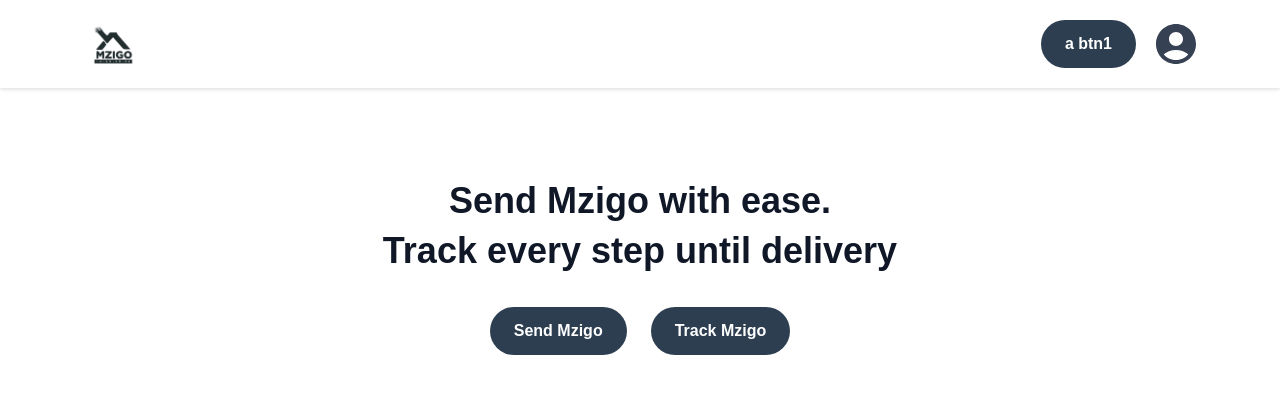
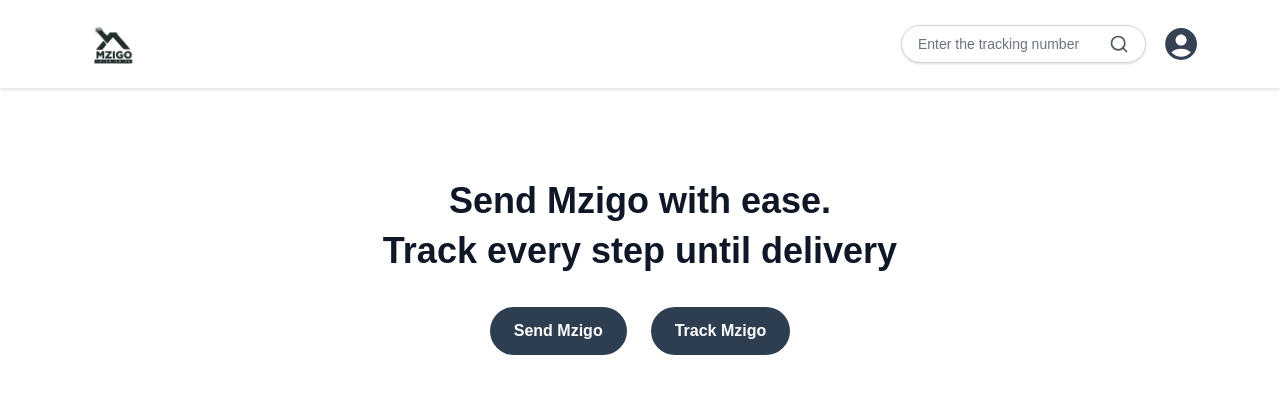
Before and after one commit to Iguru-Limited/Mzigo.co.ke, a Next.js app: page / in a window 1280 px wide. Shown: the top 394 px of the page. Built offline with nearby package versions, Linux system fonts and the light colour scheme.

Commit message:
added seach bar on the header

```diff
--- a/app/components/Header.tsx
+++ b/app/components/Header.tsx
@@ -1,16 +1,17 @@
-'use client';
+"use client";
 import React from "react";
 import { MdAccountCircle } from "react-icons/md";
 import Image from "next/image";
 import { useRouter } from "next/navigation";
+import SearchBar from "./SearchBar"
 
 function Header() {
-  const router =  useRouter();
+  const router = useRouter();
   return (
     <div className="bg-white drop-shadow-sm sticky top-0 z-50">
       <header className="flex justify-between items-center px-4 py-3 max-w-6xl mx-auto">
         {/* Logo */}
-        <div onClick={() => router.push('/')} className="cursor-pointer">
+        <div onClick={() => router.push("/")} className="cursor-pointer">
           <Image
             src="/logo.jpg"
             alt="logo"
@@ -20,14 +21,9 @@ function Header() {
           />
         </div>
 
-
         {/* Account Icon */}
         <div className="flex items-center space-x-4">
-          <button
-          className="bg-[#2c3e50] text-white text-3 font-semibold px-6 py-3 rounded-full hover:bg-[#d84343] transition"
-        >
-          a btn1
-        </button>
+          <SearchBar placeholder="Enter the tracking number"/>
           <MdAccountCircle className="text-4xl sm:text-4xl md:text-5xl text-gray-700 cursor-pointer" />
         </div>
       </header>
```
